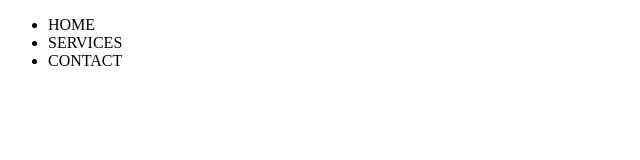
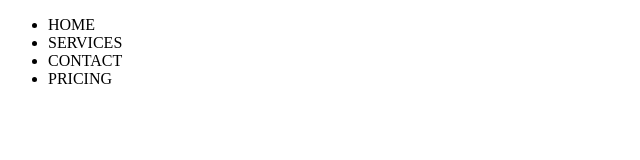
Before and after one commit to ayomichaels/practice, a plain HTML site: page projects/git-website/index.html in a window 1280 px wide. Shown: the full height of the page, 0-640 px from the left. Drawn offline with Linux system fonts and the light colour scheme.

Commit message:
STARTING OUT

```diff
--- a/projects/git-website/index.html
+++ b/projects/git-website/index.html
@@ -13,6 +13,7 @@
                 <li>HOME</li>
                 <li>SERVICES</li>
                 <li>CONTACT</li>
+                <li>PRICING</li>
             </ul>
         </div>
     </div>
```
